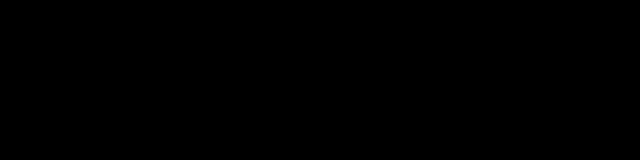
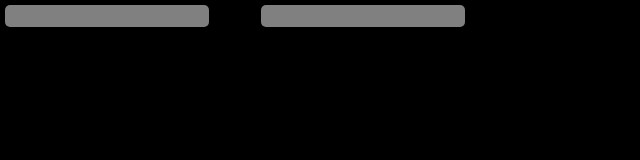
Before and after one commit to 738/zzcd, a plain HTML site: page javascript/led/index.html in a window 1280 px wide. Shown: the whole page, without its empty margins (0-640 px from the left). Drawn offline with Linux system fonts and the light colour scheme.

Commit message:
update led/index.html

```diff
--- a/javascript/led/index.html
+++ b/javascript/led/index.html
@@ -11,14 +11,20 @@
         margin: 0;
         background-color: black;
     }
-
     #led {
+        color: yellow;
+        font-weight: bold;
+        font-size: 250px;
         position: fixed;
         top: 50%;
         transform: translateY(-50%);
-            margin: 0;
-            font-weight: 500;
-            font-size: 250px;
+    }
+    #inputText, #inputColor {
+        all: unset;
+        margin: 5px;
+        background-color: rgba(255,255,255,0.5);
+        border-radius: 5px;
+        padding: 2px;
         color: yellow;
     }
     </style>
@@ -26,6 +32,16 @@
 
 <body>
     <marquee scrollamount="30" id="led">안녕하세요 지존코딩입니다</marquee>
+    <input type="text" id="inputText" oninput="setLEDText();"> <!-- onkeyup도 사용가능 -->
+    색상: <input type="text" id="inputColor" oninput="setLEDColor();">
+    <script>
+        function setLEDText() {
+            document.getElementById('led').innerHTML = document.getElementById('inputText').value
+        }
+        function setLEDColor() {
+            document.getElementById('led').style.color = document.getElementById('inputColor').value
+        }
+    </script>
 
 </body>
 
```
Lines whose indentation alone changed are shown as unchanged.
